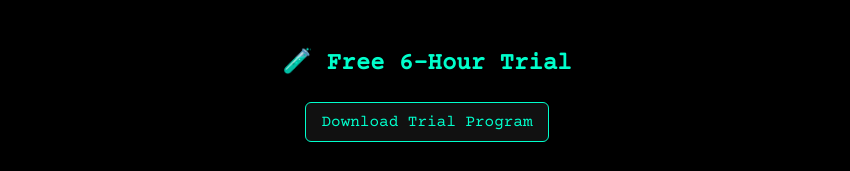
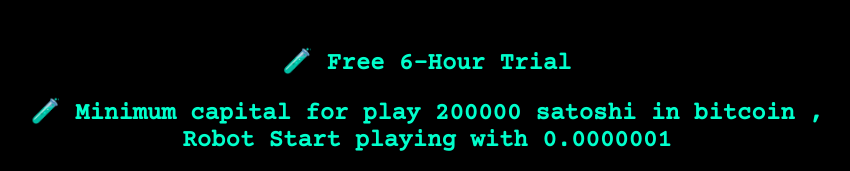
Before and after one commit to MR-XNeuro/neurobet-demo, a plain HTML site: page index.html in a window 1280 px wide. Shown: the part 1658-1829 px from the top of the page, without its empty margins (213-1063 px from the left). Drawn offline with nearby package versions, Linux system fonts and the light colour scheme.

Commit message:
Update index.html

```diff
--- a/index.html
+++ b/index.html
@@ -265,6 +265,7 @@ a{text-decoration:none;}
 <!-- Trial / License Section -->
 <section class="trial-license">
   <h2>🧪 Free 6-Hour Trial</h2>
+  <h2>🧪 Minimum capital for play 200000 satoshi in bitcoin , Robot Start playing with 0.0000001</h2>
   <a href="https://xturv1y1st.ufs.sh/f/fx54FBc2UzH0qPfiS1QuRslQLgJr79X0oCaB5SAizwPW8eGk" target="_blank">Download Trial Program</a>
   <h4>🎓 Trial Version Tutorial</h4>
   <iframe src="https://archive.org/embed/trial_202510" frameborder="0" allowfullscreen width="100%" height="315"></iframe>
```
